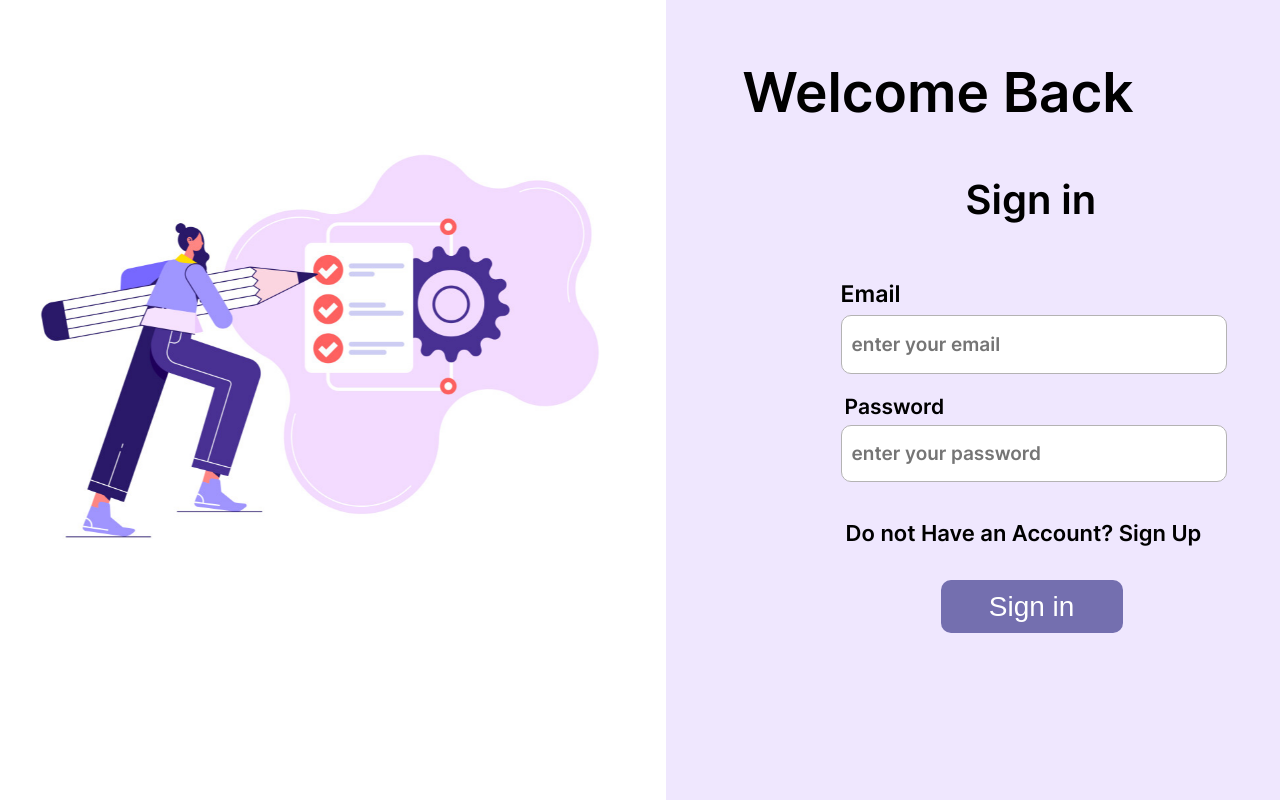
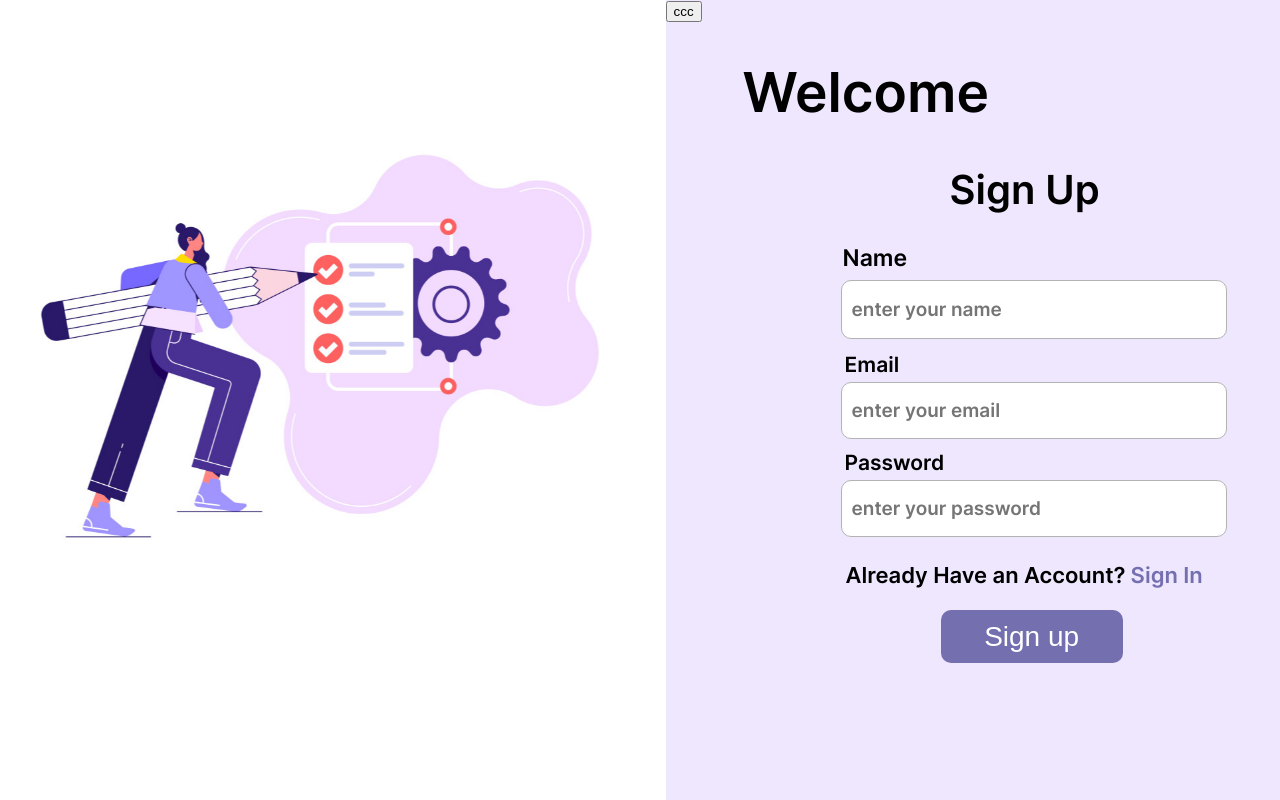
Before and after one commit to MidEndTech/todo-frontend, a React (Create React App) app: page /SignUp in a window 1280 px wide. Built offline with nearby package versions, Linux system fonts and the light colour scheme.

Commit message:
SignUp API

```diff
--- a/package.json
+++ b/package.json
@@ -6,6 +6,7 @@
     "@testing-library/jest-dom": "^5.17.0",
     "@testing-library/react": "^13.4.0",
     "@testing-library/user-event": "^13.5.0",
+    "axios": "^1.7.2",
     "react": "^18.3.1",
     "react-dom": "^18.3.1",
     "react-router-dom": "^6.24.0",
--- a/src/App.js
+++ b/src/App.js
@@ -3,7 +3,7 @@ import SignIn from './SignIn';
 import AllTasksPage from './AllTasksPage';
 import'./App.css';
 import SignUp from './SignUp';
-import { BrowserRouter,Route,Router } from 'react-router-dom';
+import { BrowserRouter,Route,Router, Routes } from 'react-router-dom';
 function App() {
   return (
     // <div>
@@ -12,13 +12,12 @@ function App() {
     //   {/* <AllTasksPage/> */}
     // </div>
     <div>
-    <BrowserRouter>
-    <Router>
-      <Route index element={<SignIn/>}/>
+    <Routes>
+      {/* <Route index element={<SignIn/>}/> */}
+      <Route path='/' element={<SignIn/>}/>
       <Route path='/SignIn' element={<SignIn/>}/>
       <Route path='/SignUp' element={<SignUp/>}/>
-    </Router>
-    </BrowserRouter>
+    </Routes>
     </div>
   );
 }
--- a/src/Components/TextFieldAndLabel.js
+++ b/src/Components/TextFieldAndLabel.js
@@ -1,10 +1,10 @@
 
 
-function TextFieldAndLabel({textFname , textFNameStyle,labelName, textFStyle, typeOfInput, placeholderText, FieldValue, isRequired}){
+function TextFieldAndLabel({textFname , textFNameStyle,labelName, textFStyle, typeOfInput, placeholderText, FieldValue, isRequired, onchange}){
     return(
         <div>
         <label style={textFNameStyle} htmlFor={labelName}>{textFname}</label>
-        <input type={typeOfInput} className={labelName} style={textFStyle} placeholder={placeholderText} value={FieldValue} required={isRequired}/>
+        <input type={typeOfInput} className={labelName} style={textFStyle} placeholder={placeholderText} value={FieldValue} required={isRequired} onChange={onchange}/>
         </div>
     );
 }
--- a/src/SignIn.js
+++ b/src/SignIn.js
@@ -3,16 +3,16 @@ import Buttonss from './Components/Buttonss.js';
 import Labels from './Components/Labels.js';
 import TextFieldAndLabel from './Components/TextFieldAndLabel.js';
 import SignUp from './SignUp.js';
-import { Link, useNavigate } from 'react-router-dom';
+import { Link, useNavigate, BrowserRouter } from 'react-router-dom';
 
 
 function SignIn() {
-    const Navigate = useNavigate();
-    const handleSignIn = () => {
-        // Perform sign-in logic here
-        // If successful, navigate to the SignUp page
-        Navigate('/SignUp');
-      };
+    // const Navigate = useNavigate();
+    // const handleSignIn = () => {
+    //     // Perform sign-in logic here
+    //     // If successful, navigate to the SignUp page
+    //     Navigate('/SignUp');
+    //   };
   return (
   <><div >
           <img style={styles.image_on_the_lift} src={logo} alt="Logo" />
@@ -24,9 +24,11 @@ function SignIn() {
         placeholderText="enter your email" textFStyle={styles.EmailTextFeild} isRequired={true}/>
         <TextFieldAndLabel labelName="password" textFname="Password" typeOfInput="password" textFNameStyle={styles.PasswordLabel}
         placeholderText="enter your password" textFStyle={styles.PasswordTextFeild} isRequired={true}/>
-        <Buttonss buttonStyle={styles.sginInButton} buttonName="Sign in" oc={handleSignIn} />
-        <Labels text="Do not Have an Account? Sign Up" textStyle={styles.DontHaveAnAccountLabel}  />
-        {/* <button onClick={handleSignIn}>nh</button> */}
+        <Buttonss buttonStyle={styles.sginInButton} buttonName="Sign in"/>
+        <Labels text="Do not Have an Account? " textStyle={styles.DontHaveAnAccountLabel}  />
+        <Link to="/SignUp">
+        <Labels text="Sign Up" textStyle={styles.SignInLabel}/>
+        </Link>
           </div></>
   );
 }
@@ -71,6 +73,14 @@ const styles = {
         left:"180px",
         top:"498px",
         fontFamily:"interSemiBold"
+    },
+    SignInLabel:{
+        position:"absolute",
+        fontSize:"22px",
+        left:"452px",
+        top:"498px",
+        fontFamily:"interSemiBold",
+        color:"#746FAF",
     },
     sginInButton:{
         backgroundColor:"#746FAF",
--- a/src/SignUp.js
+++ b/src/SignUp.js
@@ -2,8 +2,35 @@ import logo from './image/p1.png';
 import Labels from './Components/Labels';
 import TextFieldAndLabel from './Components/TextFieldAndLabel';
 import Buttonss from './Components/Buttonss';
+import { Link, Navigate } from 'react-router-dom';
+import axios from 'axios';
+import { useState } from 'react';
+// import { response } from 'r'
 
 function SignUp(){
+
+    const [name, setName] = useState('')
+    const [Email, setEmail] = useState('')
+    const [Password, setPassword] = useState('')
+    const SubmitSignInForm = async(e)=>{
+        e.preventDefault();{
+            const formData = new FormData();
+            formData.append('name',name )
+            formData.append('email',Email)
+            formData.append('password',Password)
+            await axios.post('https://todo.midend.tech/api/register',formData)
+            .then(({data})=>{console.log(data.message)}
+            // Navigate('/')
+            // }).catch(({error})=>{
+            //     if (error.response && error.response.status== 422){
+            //         console.log(error.response.data.errors)
+            //     }else{
+            //         console.log(error.response.data.message)
+            //     }
+            // }
+        )
+    }
+}
     return(
 <div>
     <div>
@@ -13,13 +40,20 @@ function SignUp(){
       <Labels textStyle={styles.greeting} text="Welcome"/>
       <Labels textStyle={styles.pageHeadline} text="Sign Up"/>
       <TextFieldAndLabel labelName="name" textFname="Name" typeOfInput="text" textFNameStyle={styles.NameLabel}
-        placeholderText="enter your name" textFStyle={styles.NameTextFeild} isRequired={true}/>
+        placeholderText="enter your name" textFStyle={styles.NameTextFeild} isRequired={true} FieldValue={name}
+        onchange={(e)=>{setName(e.target.value)}}/>
       <TextFieldAndLabel labelName="email" textFname="Email" typeOfInput="email" textFNameStyle={styles.EmailLabel}
-        placeholderText="enter your email" textFStyle={styles.EmailTextFeild} isRequired={true}/>
+        placeholderText="enter your email" textFStyle={styles.EmailTextFeild} isRequired={true} FieldValue={Email}
+        onchange={(e)=>{setEmail(e.target.value)}}/>
       <TextFieldAndLabel labelName="password" textFname="Password" typeOfInput="password" textFNameStyle={styles.PasswordLabel}
-        placeholderText="enter your password" textFStyle={styles.PasswordTextFeild} isRequired={true}/>
-      <Labels text="Already Have an Account? Sign In" textStyle={styles.AlreadyHaveAnAccountLabel}/>
+        placeholderText="enter your password" textFStyle={styles.PasswordTextFeild} isRequired={true} FieldValue={Password}
+        onchange={(e)=>{setPassword(e.target.value)}}/>
+      <Labels text="Already Have an Account? " textStyle={styles.AlreadyHaveAnAccountLabel}/>
+      <Link to={'/SignIn'}>
+      <Labels text="Sign In" textStyle={styles.SignInLabel}/>
+      </Link>
       <Buttonss buttonStyle={styles.sginUpButton} buttonName="Sign up"/>
+      <button type='submit' onClick={SubmitSignInForm}>ccc</button>
     </div>
 </div>
     );
@@ -124,6 +158,14 @@ const styles = {
         top:"540px",
         fontFamily:"interSemiBold"
     },
+    SignInLabel:{
+        position:"absolute",
+        fontSize:"22px",
+        left:"465px",
+        top:"540px",
+        fontFamily:"interSemiBold",
+        color:"#746FAF",
+    },
     sginUpButton:{
         backgroundColor:"#746FAF",
         borderRadius:"10px",
--- a/src/index.js
+++ b/src/index.js
@@ -6,14 +6,14 @@ import reportWebVitals from './reportWebVitals';
 import SignUp from './SignUp';
 import SignIn from './SignIn';
 import { createRoot } from 'react-dom/client';
-import { BrowserRouter as Router } from 'react-router-dom';
+import { BrowserRouter, BrowserRouter as Router } from 'react-router-dom';
 
 const root = ReactDOM.createRoot(document.getElementById('root'));
 root.render(
   <React.StrictMode>
-    <Router>
-      <SignIn />
-    </Router>
+    <BrowserRouter>
+      <App />
+    </BrowserRouter>
   </React.StrictMode>
 );
 
```
Also changed, not shown: 1 other file (tests, documents, lock files or other folders).
